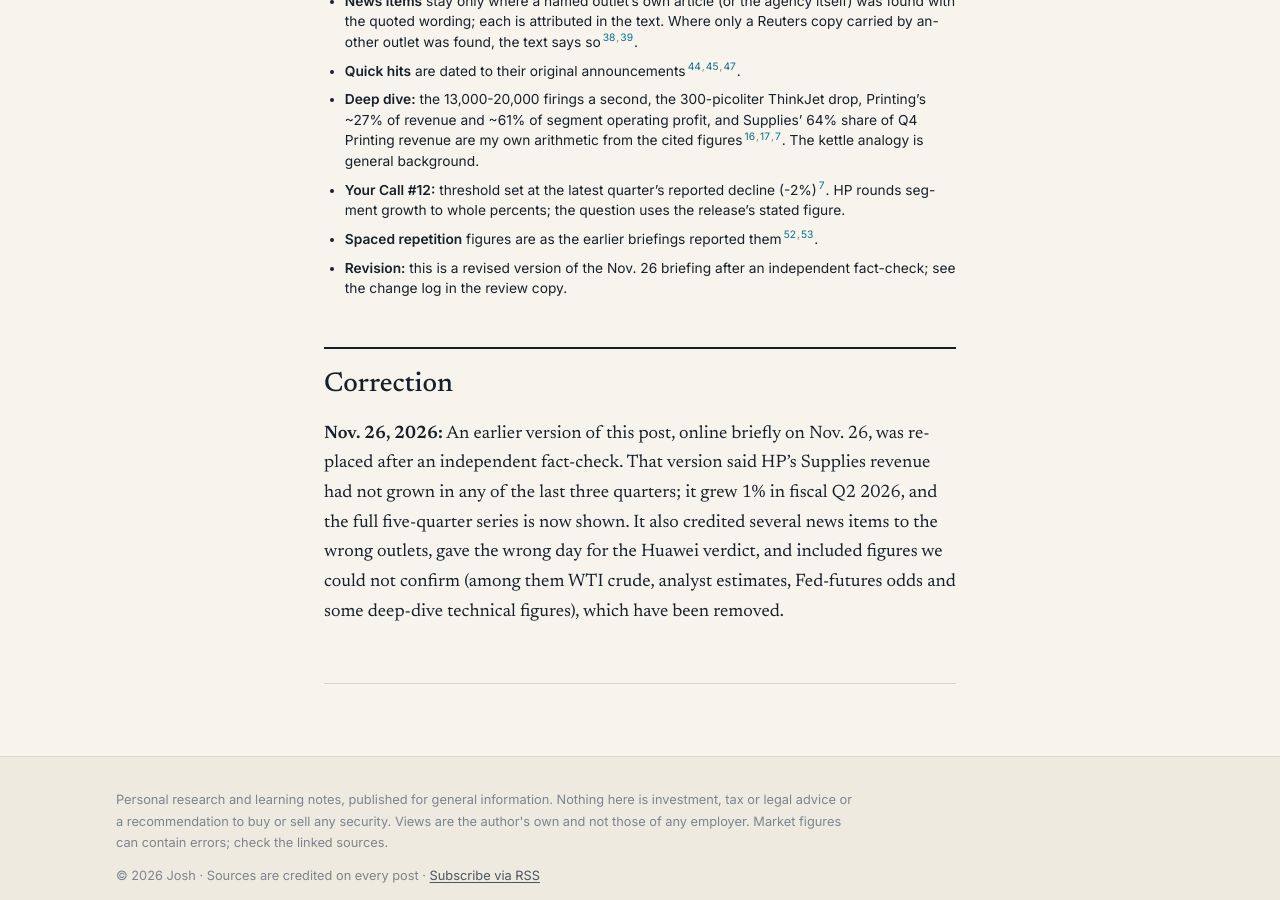
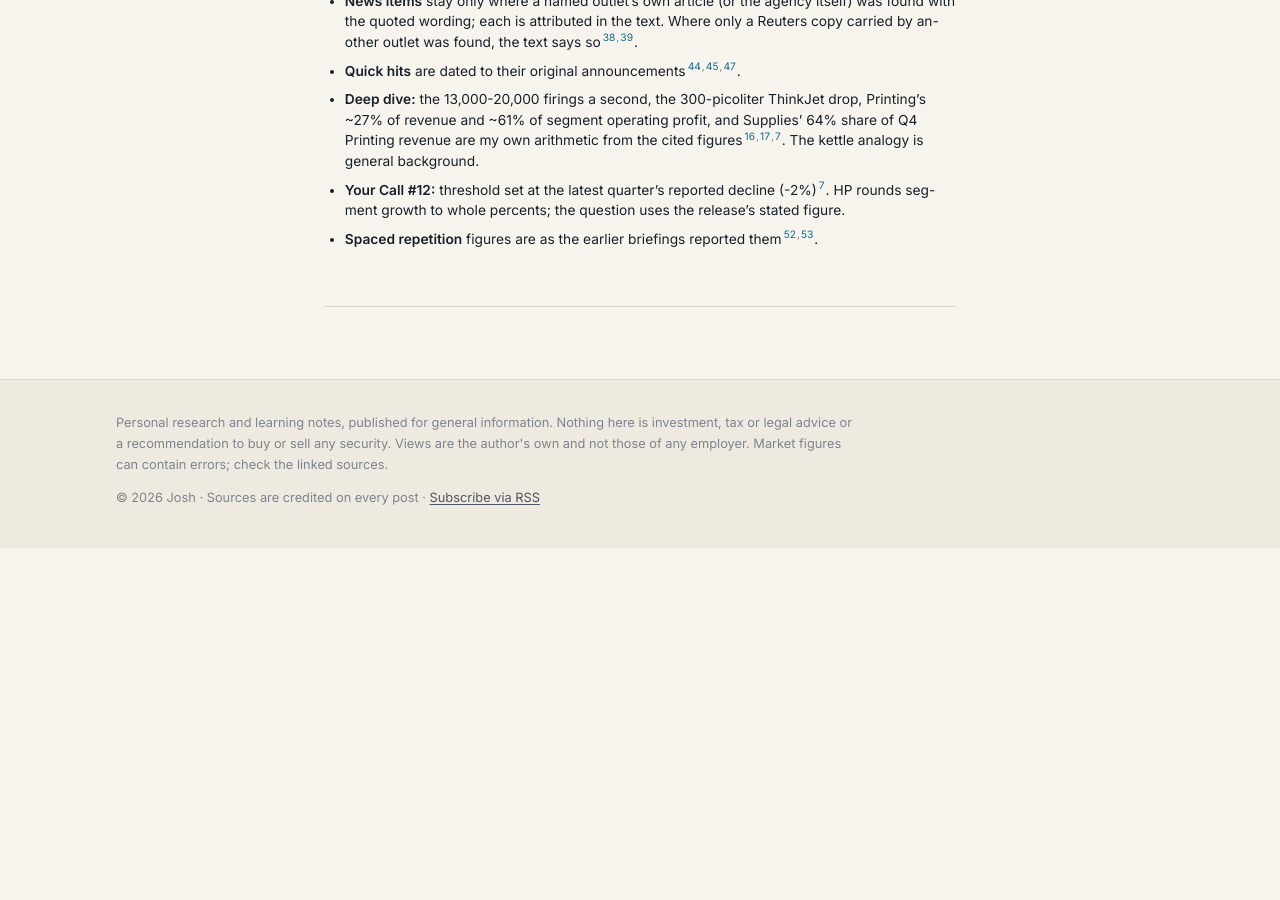
Before and after one commit to dailydeepdive/dailydeepdive.github.io, a Jekyll site: the page built from _posts/2026-11-26-how-an-inkjet-printer-fires-a-drop-of-ink-and-hp-s-fiscal-q4.md, in a window 1280 px wide and 900 px high, scrolled down 17109 px. Built offline with Jekyll 4.4.1, drawn with Linux system fonts in a browser that asks for light colours; after the commit the page ends 17657 px from its top, so only the background shows below that; some of the changed text lies outside the part shown.

Commit message:
Remove correction and revision notes from Nov 26 post
Co-Authored-By: Claude Opus 5.5 <noreply@anthropic.com>
Claude-Session: https://claude.ai/code/session_01XLPcKfqwu3bDDrVVw5JAYi

```diff
--- a/_posts/2026-11-26-how-an-inkjet-printer-fires-a-drop-of-ink-and-hp-s-fiscal-q4.md
+++ b/_posts/2026-11-26-how-an-inkjet-printer-fires-a-drop-of-ink-and-hp-s-fiscal-q4.md
@@ -310,11 +310,5 @@ HP's fiscal Q4 2026 (Aug.–Oct. 2026) revenue was $16.0 billion, up 9.3% year o
 - **Deep dive:** the 13,000-20,000 firings a second, the 300-picoliter ThinkJet drop, Printing's ~27% of revenue and ~61% of segment operating profit, and Supplies' 64% share of Q4 Printing revenue are my own arithmetic from the cited figures<sup class="cite"><a href="#ref-16" title="Source 16">16</a>,<a href="#ref-17" title="Source 17">17</a>,<a href="#ref-7" title="Source 7">7</a></sup>. The kettle analogy is general background.
 - **Your Call #12:** threshold set at the latest quarter's reported decline (-2%)<sup class="cite"><a href="#ref-7" title="Source 7">7</a></sup>. HP rounds segment growth to whole percents; the question uses the release's stated figure.
 - **Spaced repetition** figures are as the earlier briefings reported them<sup class="cite"><a href="#ref-52" title="Source 52">52</a>,<a href="#ref-53" title="Source 53">53</a></sup>.
-- **Revision:** this is a revised version of the Nov. 26 briefing after an independent fact-check; see the change log in the review copy.
 
 </section>
-
-## Correction
-{: #correction}
-
-**Nov. 26, 2026:** An earlier version of this post, online briefly on Nov. 26, was replaced after an independent fact-check. That version said HP's Supplies revenue had not grown in any of the last three quarters; it grew 1% in fiscal Q2 2026, and the full five-quarter series is now shown. It also credited several news items to the wrong outlets, gave the wrong day for the Huawei verdict, and included figures we could not confirm (among them WTI crude, analyst estimates, Fed-futures odds and some deep-dive technical figures), which have been removed.
```
